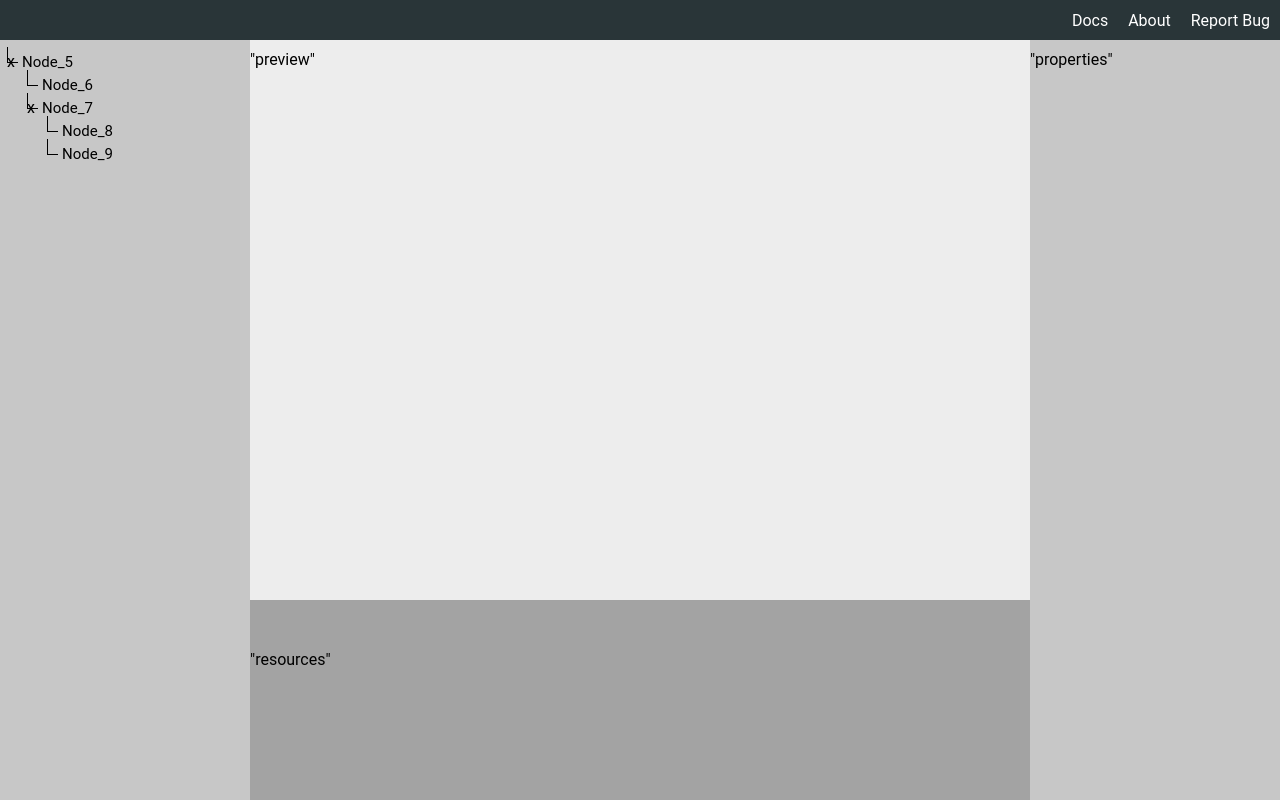
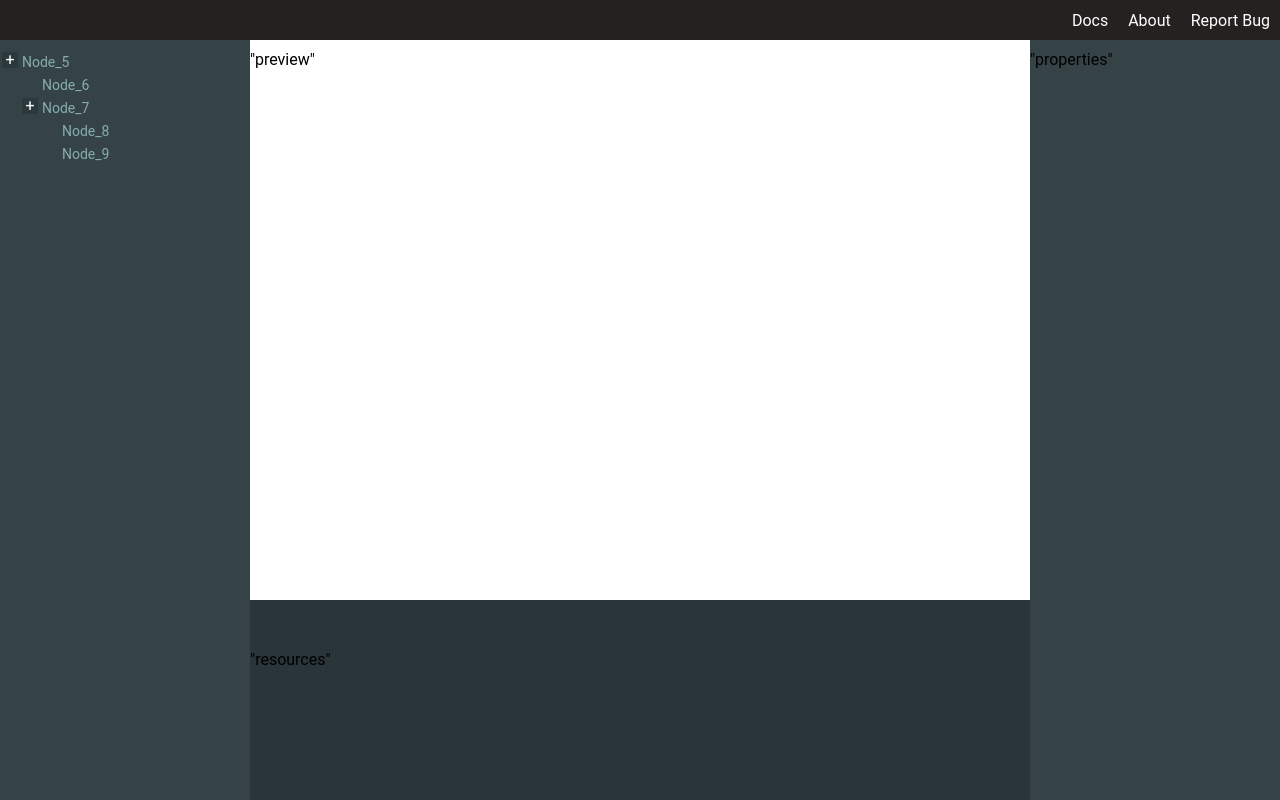
Before and after one commit to HusakYurii/generic-editor-react, a React (Create React App) app: page / in a window 1280 px wide. Built offline with nearby package versions, Linux system fonts and the light colour scheme.

Commit message:
add diferent colors to test

```diff
--- a/public/index.html
+++ b/public/index.html
@@ -5,6 +5,7 @@
   <meta charset="utf-8" />
   <meta name="viewport" content="width=device-width, initial-scale=1" />
   <meta name="description" content="G-Editor for building the UI for games" />
+  <link rel="stylesheet" href="https://cdn.jsdelivr.net/npm/bootstrap-icons@1.3.0/font/bootstrap-icons.css">
 
   <title>G-Editor</title>
 </head>
--- a/src/App.css
+++ b/src/App.css
@@ -19,7 +19,7 @@
   left: 0;
   bottom: 0;
   width: 250px;
-  background-color: #c7c7c7;
+  background-color: #364346;
 }
 
 #center-panel {
@@ -27,7 +27,7 @@
   right: 250px;
   left: 250px;
   height: calc(100% - 200px);
-  background-color: #ededed;
+  background-color: #ffffff;
 }
 
 #right-panel {
@@ -35,7 +35,7 @@
   bottom: 0;
   right: 0;
   width: 250px;
-  background-color: #c7c7c7;
+  background-color: #364346;
 }
 
 #bottom-panel {
@@ -43,5 +43,5 @@
   left: 250px;
   right: 250px;
   height: 200px;
-  background-color: #a3a3a3;
+  background-color: #293538;
 }
--- a/src/components/header/header.css
+++ b/src/components/header/header.css
@@ -3,7 +3,7 @@ header {
   z-index: 10;
   height: 40px;
   width: 100%;
-  background-color: #293538;
+  background-color: #252121;
   display: flex;
   flex-direction: row;
   align-items: center;
@@ -18,6 +18,6 @@ header span {
 }
 
 header span:hover {
-  background-color: #5f6667;
+  background-color: #474a4b;
   cursor: default;
 }
--- a/src/components/tree/Node.js
+++ b/src/components/tree/Node.js
@@ -3,7 +3,8 @@ import "./node.css";
 
 export const Node = ({ node }) => {
     const nodes = node.nodes.map(node => <Node key={node.id} node={node} />);
-    const toggler = node.nodes.length > 0 ? <span className="toggler">x</span> : null;
+
+    const toggler = node.nodes.length > 0 ? <span className="toggler">+</span> : null;
 
     return (
         <div className="node">
--- a/src/components/tree/node.css
+++ b/src/components/tree/node.css
@@ -7,21 +7,27 @@
   position: relative;
 }
 
+.node-indicator:hover {
+  background-color: #2c393c;
+  cursor: default;
+}
+
+.node-indicator:hover > .name {
+  color: #ffffff;
+}
+
+.name {
+  font-size: 14px;
+  color: #86adaf;
+}
+
 .toggler {
   position: absolute;
-  left: -15px;
+  width: 16px;
+  height: 16px;
+  text-align: center;
+  line-height: 16px;
+  background-color: #2c393c;
+  color: #ffffff;
+  left: -20px;
 }
-.name {
-  font-size: 15px;
-}
-
-.node-indicator::before {
-  position: absolute;
-  content: "";
-  width: 10px;
-  height: 15px;
-  border-left: 1px solid black;
-  border-bottom: 1px solid black;
-  left: -15px;
-  top: -5px;
-}
```
